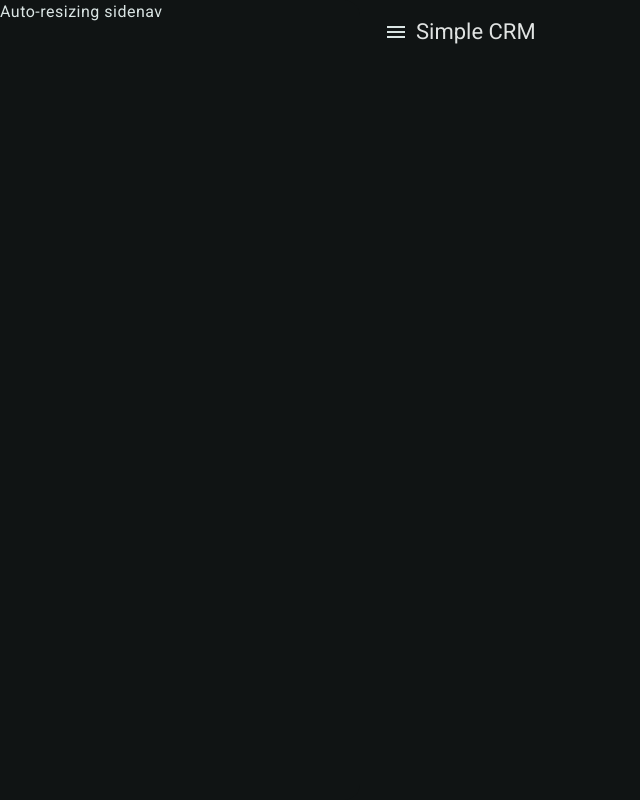
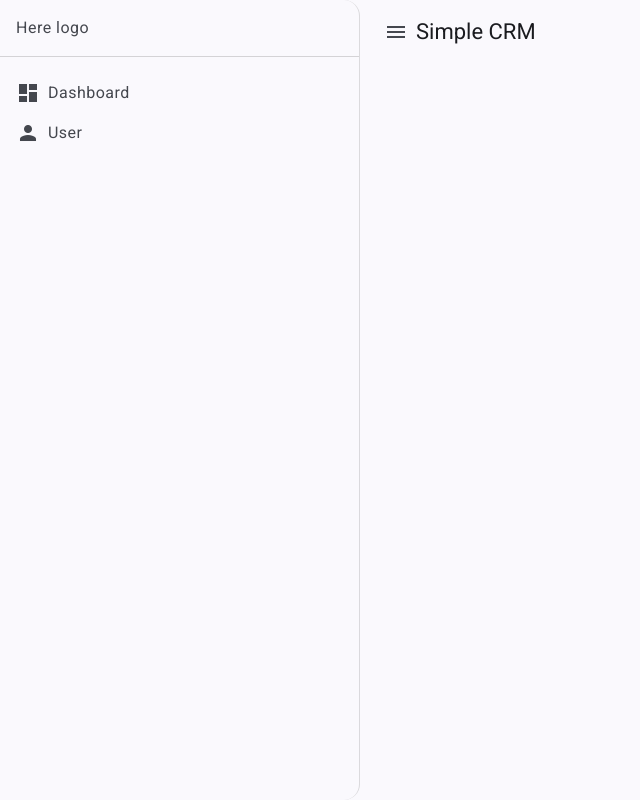
Before and after one commit to lehmand/simple-crm, an Angular app: page / in a window 1280 px wide. Shown: the whole page, without its empty margins (0-640 px from the left). Built offline with nearby package versions, Linux system fonts and the light colour scheme.

Commit message:
small sidenav styling

```diff
--- a/angular.json
+++ b/angular.json
@@ -32,7 +32,7 @@
               }
             ],
             "styles": [
-              "@angular/material/prebuilt-themes/cyan-orange.css",
+              "@angular/material/prebuilt-themes/azure-blue.css",
               "src/styles.scss"
             ],
             "scripts": []
@@ -92,7 +92,7 @@
               }
             ],
             "styles": [
-              "@angular/material/prebuilt-themes/cyan-orange.css",
+              "@angular/material/prebuilt-themes/azure-blue.css",
               "src/styles.scss"
             ],
             "scripts": []
--- a/src/app/app.component.html
+++ b/src/app/app.component.html
@@ -1,6 +1,13 @@
 <mat-drawer-container class="container" autosize>
   <mat-drawer #drawer class="sidenav" [opened]="true" mode="side">
-    <p>Auto-resizing sidenav</p>
+    <div class="logo-container">
+      Here logo
+    </div>
+
+    <ul class="list">
+      <li><mat-icon>dashboard</mat-icon>Dashboard</li>
+      <li><mat-icon>person</mat-icon>User</li>
+    </ul>
   </mat-drawer>
 
   <div class="sidenav-content">
--- a/src/app/app.component.scss
+++ b/src/app/app.component.scss
@@ -1,3 +1,35 @@
 .container {
     height: 100vh;
 }
+
+.logo-container {
+    border-bottom: 1px solid rgba(0, 0, 0, 0.154);
+    min-height: 56px;
+    display: flex;
+    align-items: center;
+    padding: 0 16px;
+}
+
+.sidenav {
+    border-right: 1px solid rgba(0, 0, 0, .125);
+}
+
+.list {
+    list-style-type: none;
+    padding: 0;
+
+    li {
+        display: flex;
+        align-items: center;
+        padding: 8px 16px;
+
+        &:hover {
+            background-color: rgba(0, 0, 0, 0.1);
+            transition: background-color 125ms ease-in-out;
+        }
+
+        mat-icon {
+            margin-right: 8px;
+        }
+    }
+}
--- a/src/app/app.config.ts
+++ b/src/app/app.config.ts
@@ -5,5 +5,5 @@ import { routes } from './app.routes';
 import { provideAnimationsAsync } from '@angular/platform-browser/animations/async';
 
 export const appConfig: ApplicationConfig = {
-  providers: [provideZoneChangeDetection({ eventCoalescing: true }), provideRouter(routes), provideAnimationsAsync(), provideAnimationsAsync(), provideAnimationsAsync(), provideAnimationsAsync(), provideAnimationsAsync(), provideAnimationsAsync()]
+  providers: [provideZoneChangeDetection({ eventCoalescing: true }), provideRouter(routes), provideAnimationsAsync(), provideAnimationsAsync(), provideAnimationsAsync(), provideAnimationsAsync(), provideAnimationsAsync(), provideAnimationsAsync(), provideAnimationsAsync()]
 };
--- a/src/styles.scss
+++ b/src/styles.scss
@@ -1,2 +1,4 @@
 html, body { height: 100%; }
 body { margin: 0; font-family: Roboto, "Helvetica Neue", sans-serif; }
+html, body { height: 100%; }
+body { margin: 0; font-family: Roboto, "Helvetica Neue", sans-serif; }
```
